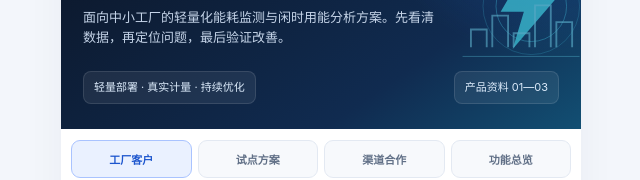
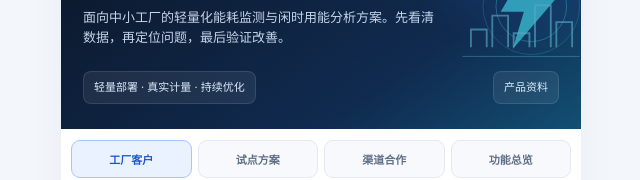
Before and after one commit to cuijinlong/product_home, a plain HTML site: page index.html in a window 1280 px wide. Shown: the part 172-352 px from the top of the page, without its empty margins (319-959 px from the left). Drawn offline with Linux system fonts and the light colour scheme.

Commit message:
Fix hero section product materials display
Updated hero section to remove extra product materials number.

```diff
--- a/index.html
+++ b/index.html
@@ -17,7 +17,7 @@
   <span class="eyebrow"><span class="dot"></span> INDUSTRIAL ENERGY INSIGHT</span>
   <h1>让每一度电<br>都看得见、管得住</h1>
   <p>面向中小工厂的轻量化能耗监测与闲时用能分析方案。先看清数据，再定位问题，最后验证改善。</p>
-  <div class="hero-bottom"><span class="hero-tag">轻量部署 · 真实计量 · 持续优化</span><span class="hero-tag">产品资料 01—03</span></div>
+  <div class="hero-bottom"><span class="hero-tag">轻量部署 · 真实计量 · 持续优化</span><span class="hero-tag">产品资料</span></div>
   <svg class="energy-art" viewBox="0 0 160 140" fill="none" aria-hidden="true"><circle cx="90" cy="66" r="52" stroke="#45c7e2" stroke-opacity=".3"/><circle cx="90" cy="66" r="38" stroke="#45c7e2" stroke-opacity=".5"/><path d="M88 19L57 72H82L70 112L119 55H91L105 19Z" fill="#43d4e6" fill-opacity=".88"/><path d="M16 120H142" stroke="#68d8ed" stroke-opacity=".45"/><path d="M25 110V91H42V110M48 110V76H65V110M71 110V95H88V110M94 110V65H111V110M117 110V83H134V110" stroke="#6fcde5" stroke-opacity=".65" stroke-width="2"/></svg>
 </header>
 <nav class="nav" aria-label="销售资料导航">
```
